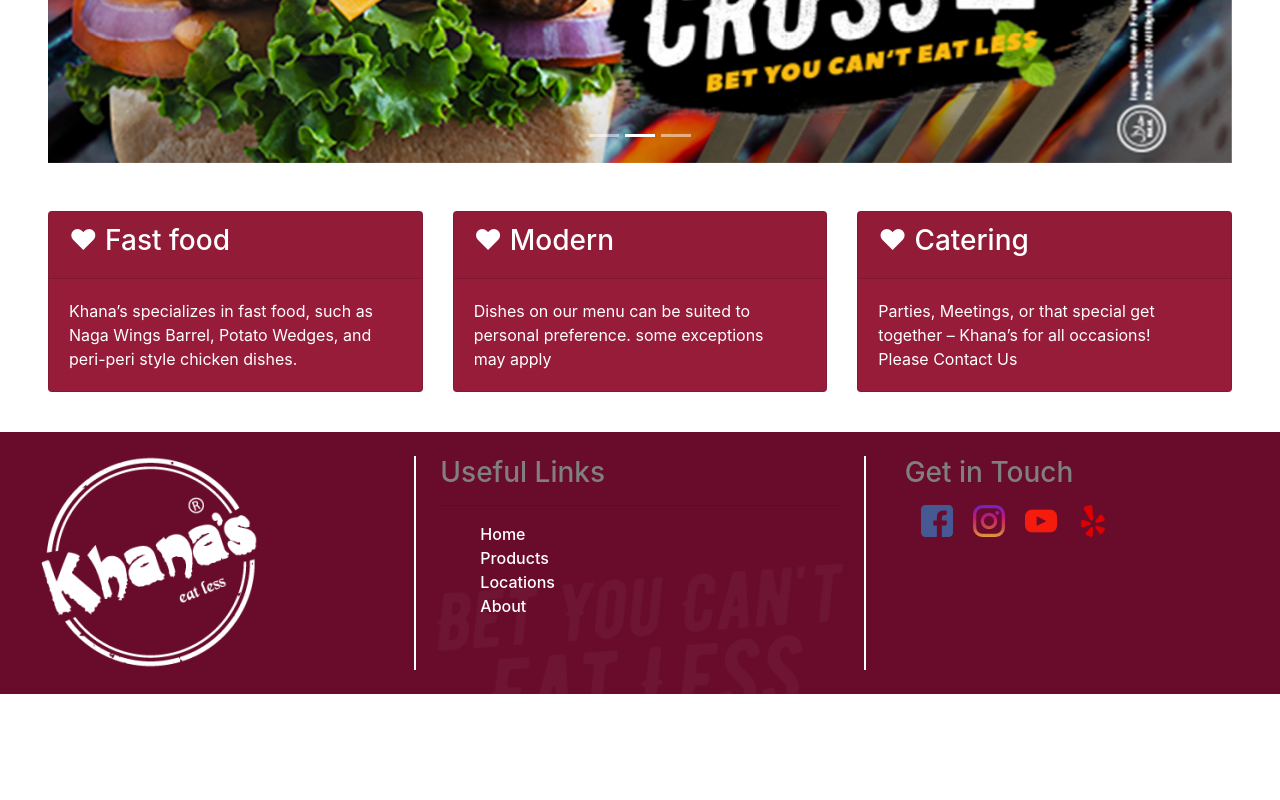
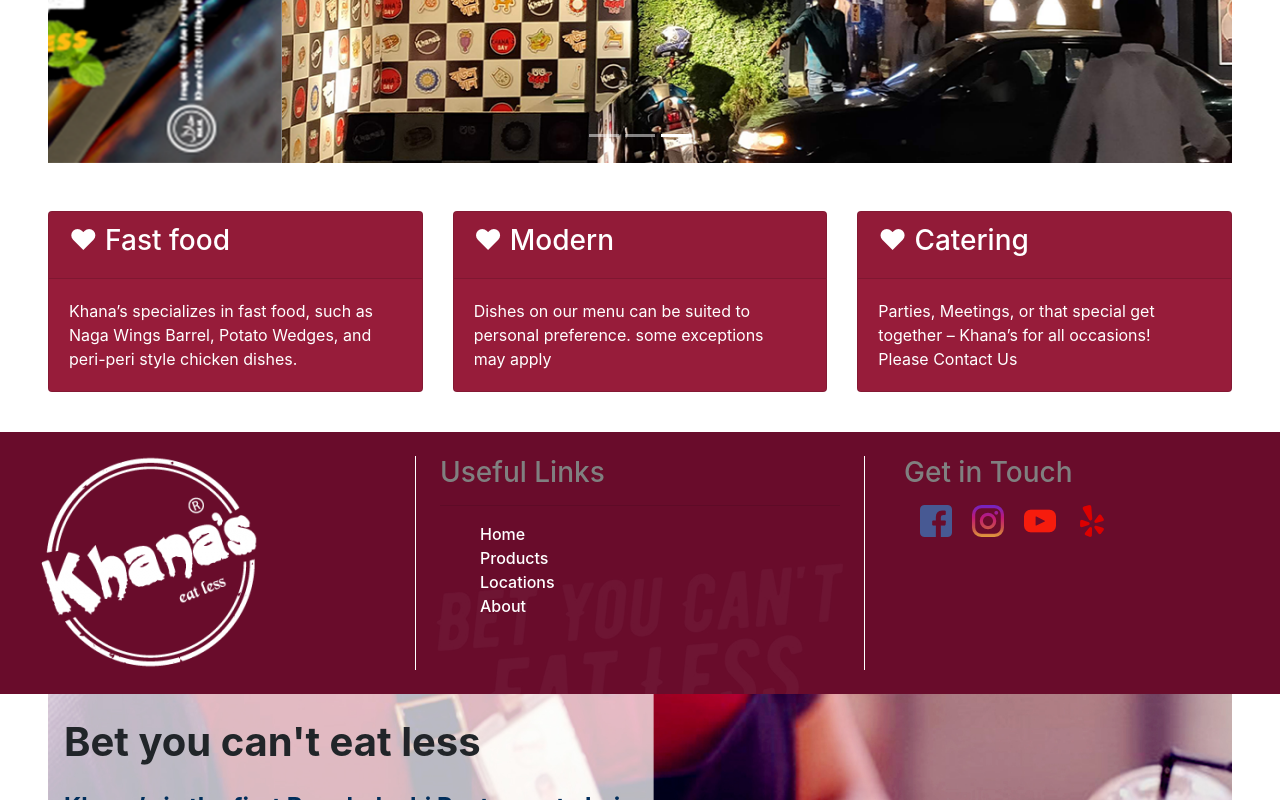
Before and after one commit to abijoy/khana-dana, a React (Create React App) app: page /home in a window 1280 px wide. Shown: the part 1120-1920 px from the top of the page. Before the commit the page ends 1814 px from the top, so only its background shows below. Built offline with nearby package versions, Linux system fonts and the light colour scheme.

Commit message:
fixing deploy on gh-pages

```diff
--- a/src/App.js
+++ b/src/App.js
@@ -48,6 +48,7 @@
           </ul>
             </div>
         </nav>
+        <Home />
       </div>
         <Switch>
           <Redirect exact from="/" to="/home" />
--- a/src/index.css
+++ b/src/index.css
@@ -58,8 +58,8 @@
   }
 
   .lol{
-    border-left: solid 2px;
-    border-right: solid 2px;
+    border-left: solid 1px;
+    border-right: solid 1px;
     border-color: white;
     font-weight: 500;
   }
```
Also changed, not shown: package.json (line endings or trailing spaces).
